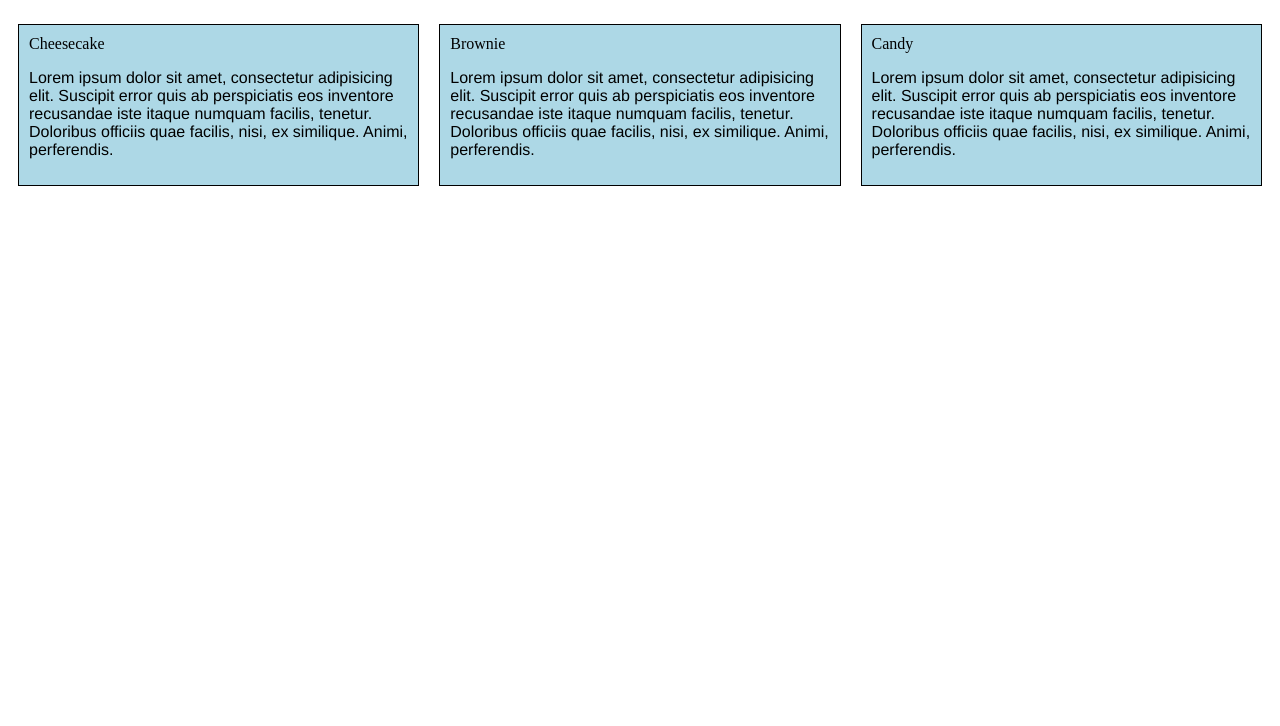
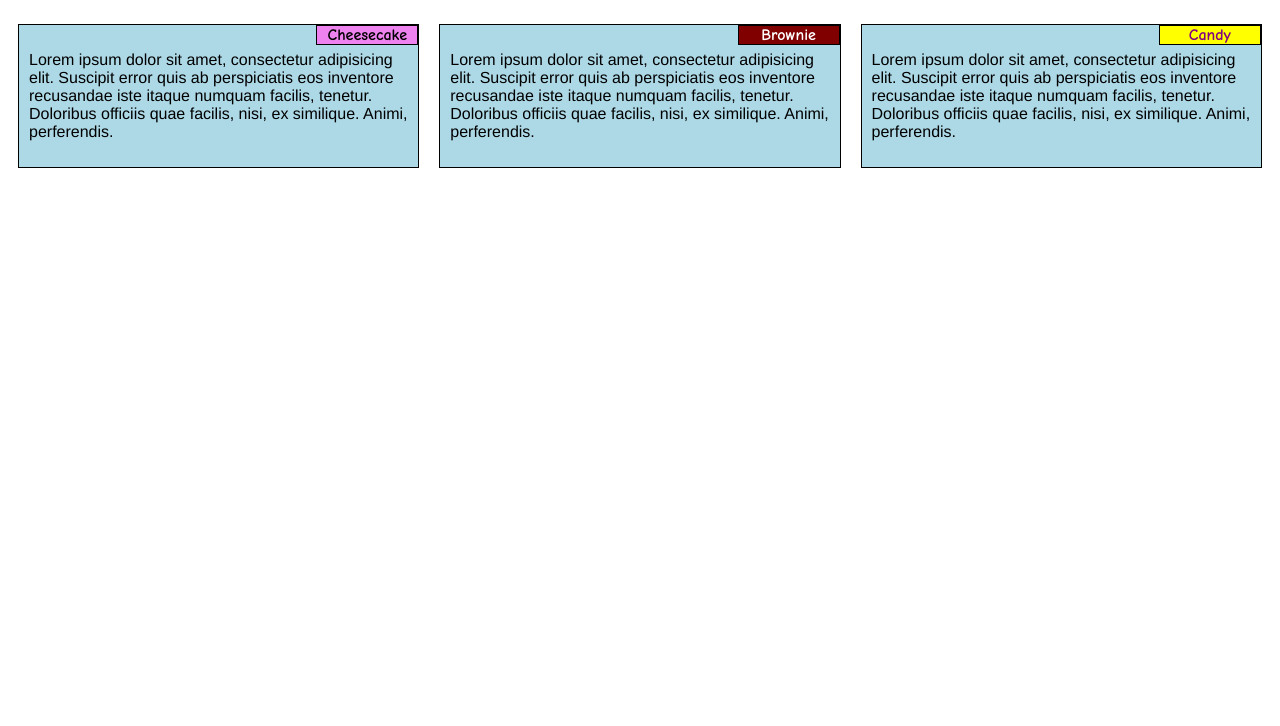
Before and after one commit to innie14/coursera-test, a plain HTML site: page module2-solution/index.html in a window 1280 px wide. Shown: the part 74-800 px from the top of the page. Drawn offline with Linux system fonts and the light colour scheme.

Commit message:
CSS file for Module2-solution

```diff
--- a/module2-solution/styles.css
+++ b/module2-solution/styles.css
@@ -13,7 +13,7 @@ h1 {
     position: relative;
 }
 
-.t1{
+.title1{
    border: 1px solid black;
     background-color: violet ;
     font-family: Comic Sans MS;
@@ -24,10 +24,9 @@ h1 {
     position: absolute;
     top: 0;
     right: 0;
-    padding: 0 15px;
 }
 
-.t2{
+.title2{
    border: 1px solid black;
     background-color: maroon ;
     font-family: Comic Sans MS;
@@ -38,10 +37,9 @@ h1 {
     position: absolute;
     top: 0;
     right: 0;
-    padding: 0 15px;
 }
 
-.t3{
+.title3{
    border: 1px solid black;
     background-color: yellow ;
     font-family: Comic Sans MS;
@@ -52,7 +50,6 @@ h1 {
     position: absolute;
     top: 0;
     right: 0;
-    padding: 0 15px;
 }
 
 p{
```
